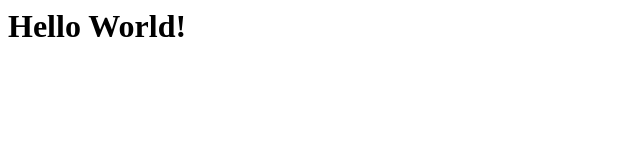
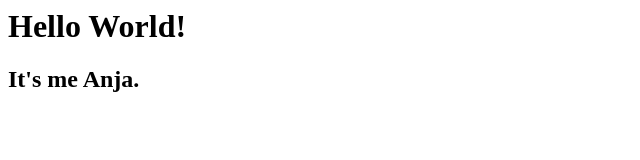
Before and after one commit to ab52/code-first-girls-spring-course, a plain HTML site: page index.html in a window 1280 px wide. Shown: the whole page, without its empty margins (0-640 px from the left). Drawn offline with Linux system fonts and the light colour scheme.

Commit message:
Update index.html
Added a line

```diff
--- a/index.html
+++ b/index.html
@@ -1 +1,2 @@
 <h1>Hello World!</h1>
+<h2>It's me Anja.</h2>
```
